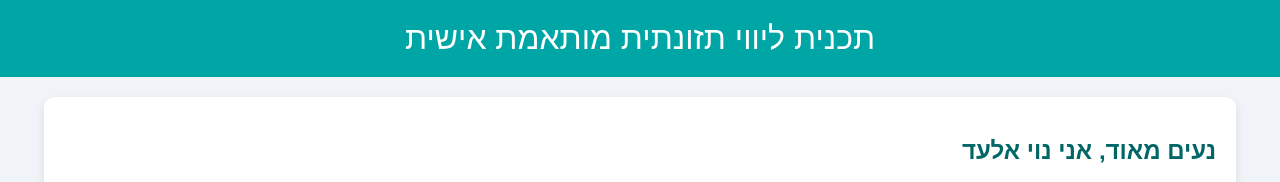
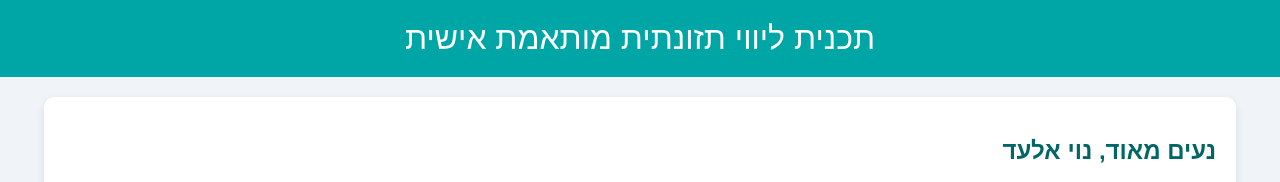
Before and after one commit to tomizra3/n, a plain HTML site: page index.html in a window 1280 px wide. Shown: the top 182 px of the page. Drawn offline with Linux system fonts and the light colour scheme.

Commit message:
Update index.html

```diff
--- a/index.html
+++ b/index.html
@@ -94,7 +94,7 @@
     </header>
 
     <div class="container">
-        <h2>נעים מאוד, אני נוי אלעד</h2>
+        <h2>נעים מאוד, נוי אלעד</h2>
         <p>
             דיאטנית קלינית ומאמנת כושר בעלת תואר ראשון במדעי התזונה ורישיון ממשרד הבריאות.<br>
             אם אורח חיים בריא מעניין אותך, אם ניסית לרדת במשקל ונתקעת, אם החלטת לעשות שינוי ואת לא יודעת איך - אני מזמינה אותך לתכנית ליווי תזונתית מותאמת אישית!
```
